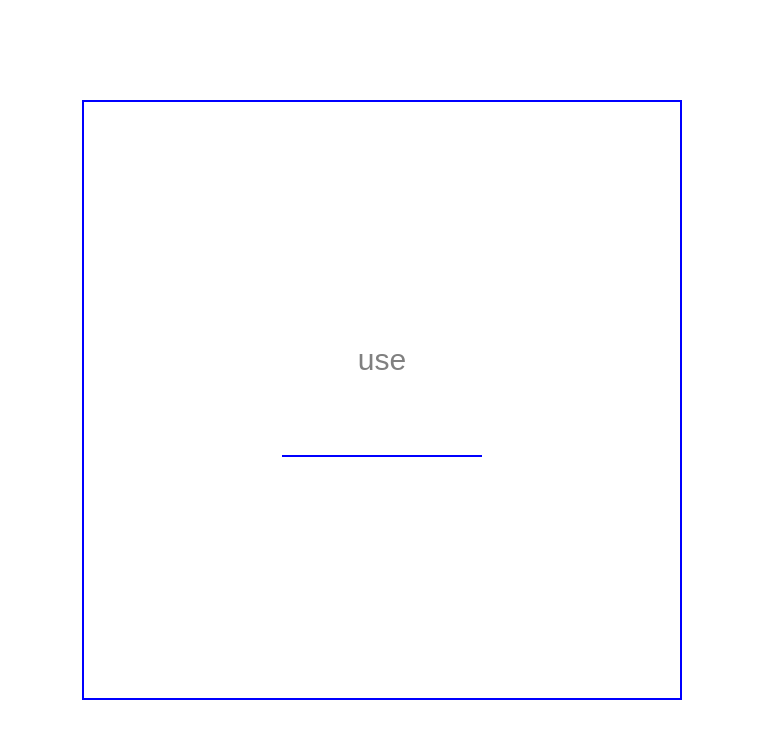
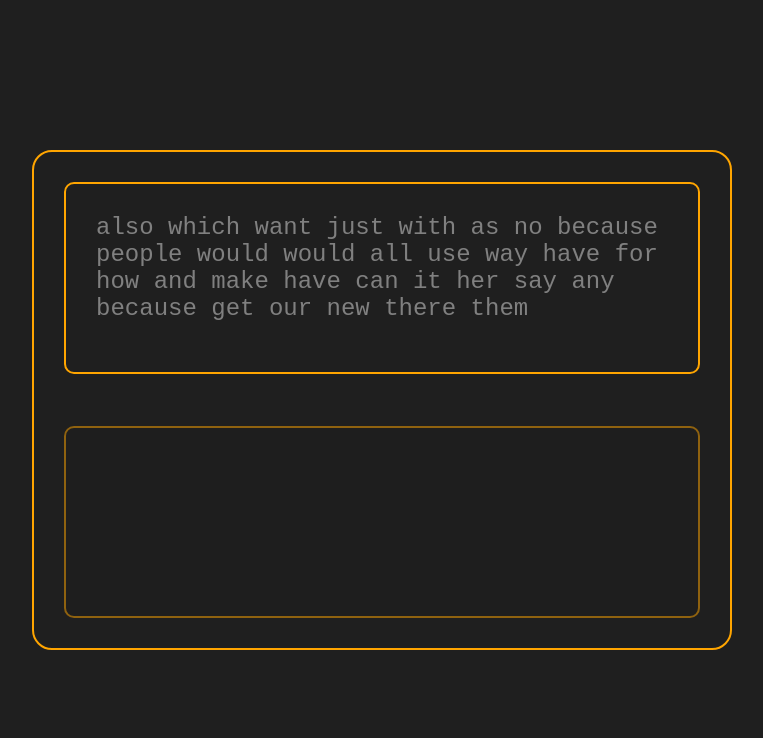
Before and after one commit to oo7e/EasyType, a plain HTML site: page html/index.html in a window 1280 px wide. Shown: the whole page, without its empty margins (258-1021 px from the left). Drawn offline with Linux system fonts and the light colour scheme.

Commit message:
COMPLETELY REWORKED THE WHOLE SYSTEM #2

```diff
--- a/css/style.css
+++ b/css/style.css
@@ -5,49 +5,78 @@
     box-sizing: border-box;
 }
 
-form {
+body {
     width: 100%;
-    max-width: 600px;
-    height: 600px;
-    margin: 100px auto;
+    min-height: 100vh;
+    background-color: #1f1f1f;
 
-    border: 2px solid blue;
+    display: flex;
+    justify-content: center;
+    align-items: center;
+}
+
+.container {
+    width: 100%;
+    max-width: 700px;
+    height: 100%;
+    min-height: 500px;
+    max-height: 600px;
+
+    border: 2px solid orange;
+    border-radius: 20px;
+
+    padding: 30px;
+    color: gray;
+
+    font-size: 1.5rem;
+    font-weight: 400;
+    font-family: monospace;
 
     display: flex;
     flex-direction: column;
-    justify-content: center;
-    align-items: center;
-    gap: 50px;
-}
-form input {
-    width: 200px;
-    height: 30px;
-
-    border: none;
-    border-bottom: 2px solid blue;
-    outline: none;
-    padding-bottom: 5px;
-
-    font-size: 22px;
-    font-family: sans-serif;
-    color: blue;
-    font-weight: 400;
-}
-form h1{
-    color: blue;
-    font-size: 30px;
-    font-family: sans-serif;
-    color: blue;
-    font-weight: 400;
-
+    justify-content: space-between;
 }
 
-.true {
-    color: green;
+#paragraphDisplay {
+    width: 100%;
+    height: 12rem;
+    margin-bottom: 2.5rem; /* 2.5 * 16px = 40px */
+    /* margin-left: calc(30px + 2px);
+    margin-right: calc(30px + 2px); */
+    padding: 30px;
+
+    border: 2px solid orange;
+    border-radius: 10px;
 }
-.false {
+
+#paragraphInput {
+    display: block;
+    width: 100%;
+    height: 12rem;
+
+    background-color: #1e1e1e;
+    color: gray;
+    outline: none;
+    border: 2px solid rgba(255, 166, 0, .5);
+    border-radius: 10px;
+
+    font-size: 1.5rem;
+    resize: none;
+
+    padding: 30px;
+    transition: border-color 0.2s;
+}
+
+#paragraphInput:focus {
+    border-color: orange;
+}
+
+/*  WORD STYLING  */
+
+.correct {
+    color: white;
+}
+.incorrect {
     color: red;
+    border-bottom: 1px solid red;
 }
-.untyped {
-    color: gray;
-}
--- a/html/index.html
+++ b/html/index.html
@@ -1,20 +1,25 @@
 <!DOCTYPE html>
 <html lang="en">
+
 <head>
     <meta charset="UTF-8">
     <meta name="viewport" content="width=device-width, initial-scale=1.0">
     <title>Document</title>
     <link rel="stylesheet" href="../css/style.css">
 </head>
+
 <body>
 
 
-    <form>
 
-        <h1 id="currentWord"></h1>
-        <input type="text" id="input">
-    </form>
+
+    <div class="container">
+        <div id="paragraphDisplay">paragraphDisplay</div>
+        <textarea id="paragraphInput">ParagraphInput</textarea>
+    </div>
+
 
     <script src="../js/script.js"></script>
 </body>
+
 </html>
--- a/js/script.js
+++ b/js/script.js
@@ -1,9 +1,6 @@
-// Counters
-let currentWordIndex = 0
-
 // Data
 let wordPool = [
-    "the", "be", "to", "of", "and", "a", "in", "that", "have", "I",
+    "the", "be", "to", "of", "and", "a", "in", "that", "have",
     "it", "for", "not", "on", "with", "he", "as", "you", "do", "at",
     "this", "but", "his", "by", "from", "they", "we", "say", "her", "she",
     "or", "an", "will", "my", "one", "all", "would", "there", "their", "what",
@@ -15,14 +12,39 @@ let wordPool = [
     "even", "new", "want", "because", "any", "these", "give", "day", "most", "us"
 ]
 
-// Variables
-let targetWord = pickRandomWord(wordPool)
-let userInput = ""
+// DOM Elements
+let paragraphDisplayElement = document.getElementById("paragraphDisplay")
+let paragraphInputElement = document.getElementById("paragraphInput")
 
-// DOM Elements
-let input = document.querySelector("#input")
-let currentWord = document.querySelector("#currentWord")
+// Event Listener
+paragraphInputElement.addEventListener("input", () => {
+    let arrayParagraph = paragraphDisplayElement.querySelectorAll("span")
+    let arrayValue = paragraphInputElement.value.split("")
+    let correct = true
 
+    arrayParagraph.forEach( (letterSpan, index) => {
+        let letter = arrayValue[index]
+        if (letter == null) {
+            letterSpan.classList.remove("class", "correct")
+            letterSpan.classList.remove("class", "incorrect")
+            correct = false
+        }
+        else if (letter === letterSpan.innerText) {
+            letterSpan.classList.add("class", "correct")
+            letterSpan.classList.remove("class", "incorrect")
+        }
+        else {
+            letterSpan.classList.add("class", "incorrect")
+            letterSpan.classList.remove("class", "correct")
+            correct = false
+        }
+
+
+    } )
+
+    if (correct) renderNewParagraph()
+
+})
 
 // Functions
 function pickRandomWord(arr) {
@@ -31,77 +53,27 @@ function pickRandomWord(arr) {
     return randomWord
 }
 
-function checkCorrectness(targetWord, userInput) {
-    let arr = []
-    if (userInput.length > targetWord.length) {
-
-        userInput.split("").forEach((letter, index) => {
-            if (letter === targetWord[index]) {
-                arr = [...arr, { letter: letter, correct: true }]
-            }
-
-            else {
-                arr = [...arr, { letter: targetWord[index] || letter, correct: false }]
-            }
-        })
+function getRandomParagraph(wordCount) {
+    let data = ""
+    for (let i = 0; i <= wordCount; i++) {
+        if (!data) {
+            data += pickRandomWord(wordPool)
+        }
+        else {
+            data += " " + pickRandomWord(wordPool)
+        }
     }
-
-    else {
-        targetWord.split("").forEach((letter, index) => {
-
-            if (letter === userInput[index]) {
-                arr = [...arr, { letter: letter, correct: true }]
-            }
-
-            else if (!userInput[index]) {
-                arr = [...arr, { letter: letter, correct: "untyped" }]
-            }
-
-            else {
-                arr = [...arr, { letter: letter, correct: false }]
-            }
-        })
-    }
-
-
-
-    return arr
-
-
+    return data
 }
 
-function renderUI(array, uiParent) {
-    uiParent.innerHTML = ``
-    array.forEach(element => {
-        let HTMLElement = document.createElement("span")
-        HTMLElement.innerText = `${element.letter}`
-        HTMLElement.setAttribute("class", String(element.correct))
+function renderNewParagraph() {
+    let quote = getRandomParagraph(30)
+    paragraphDisplayElement.innerHTML = ``
+    quote.split("").forEach( letter => {
+        let letterSpan = document.createElement("span")
+        letterSpan.innerText = letter
+        paragraphDisplayElement.appendChild(letterSpan)
+    } )
+    paragraphInputElement.value = ``
 
-
-
-        uiParent.append(HTMLElement)
-
-
-
-    })
-
-}
-renderUI(checkCorrectness(targetWord, userInput), currentWord)
-
-input.addEventListener("input", e => {
-    if (e.data == " ") {
-        let wordIsCorrect = checkCorrectness(targetWord, userInput).every(element => element.correct === true)
-
-        // console.log(wordIsCorrect);
-
-        if (wordIsCorrect) {
-            currentWordIndex++
-            targetWord = pickRandomWord(wordPool)
-            e.target.value = ""
-        }
-
-
-    }
-    userInput = e.target.value
-    renderUI(checkCorrectness(targetWord, userInput), currentWord)
-})
+} renderNewParagraph()
```
